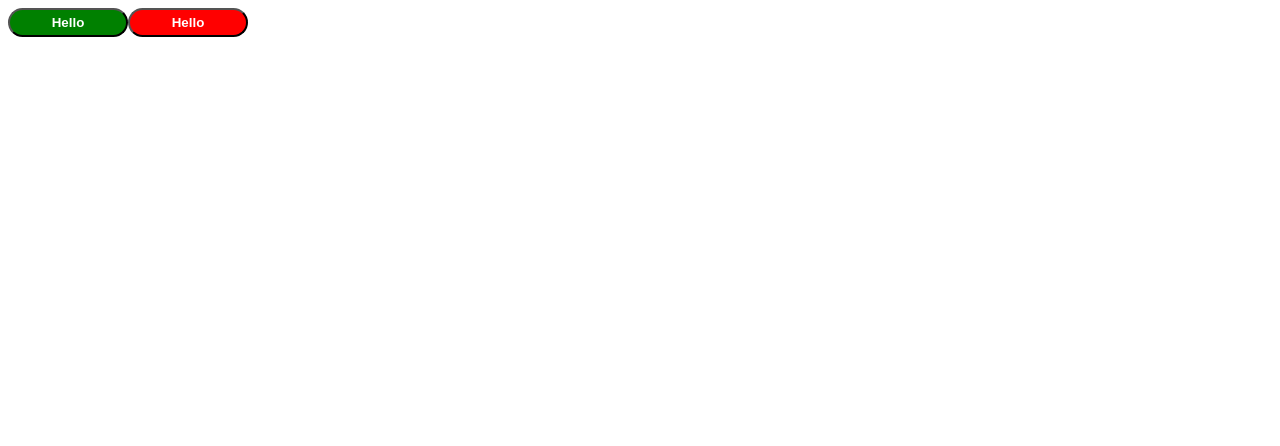
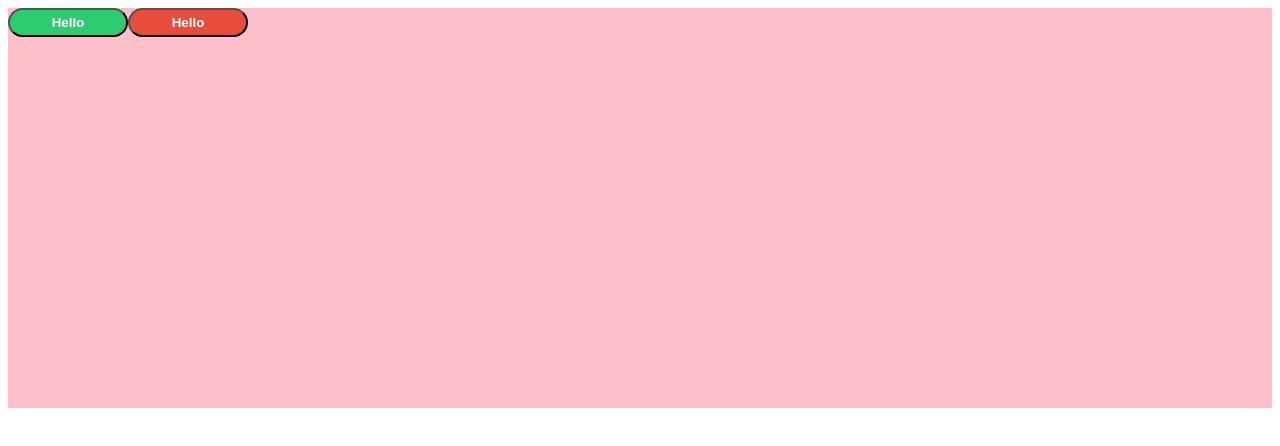
Before and after one commit to dasom0801/styled-awesomeness, a React (Create React App) app: page / in a window 1280 px wide. Shown: the top 446 px of the page. Built offline with nearby package versions, Linux system fonts and the light colour scheme.

Commit message:
#2 Hello World with Styled Components

```diff
--- a/package.json
+++ b/package.json
@@ -5,7 +5,8 @@
   "dependencies": {
     "react": "^16.8.6",
     "react-dom": "^16.8.6",
-    "react-scripts": "3.0.1"
+    "react-scripts": "3.0.1",
+    "styled-components": "^4.2.0"
   },
   "scripts": {
     "start": "react-scripts start",
--- a/src/App.css
+++ /dev/null
@@ -1,22 +0,0 @@
-.button {
-  border-radius: 50px;
-  padding: 5px;
-  min-width: 120px;
-  color: white;
-  font-weight: 600;
-  -webkit-appearance: none;
-  cursor: pointer;
-}
-
-.button:active,
-.button:focus {
-  outline: none;
-}
-
-.button--success {
-  background-color: green;
-}
-
-.button--danger {
-  background-color: red;
-}
--- a/src/App.js
+++ b/src/App.js
@@ -1,15 +1,36 @@
-import React, { Component, Fragment} from 'react';
-import './App.css';
+import React, { Component} from 'react';
+import styled from 'styled-components';
 
 class App extends Component {
   render() {
     return (
-      <Fragment>
-        <button className="button button--success">Hello</button>
-        <button className="button button--danger">Hello</button>
-      </Fragment>
+      <Container>
+        <Button>Hello</Button>
+        <Button danger>Hello</Button>
+      </Container>
     );
   }
 }
 
+const Container = styled.div`
+  height: 50vh;
+  width: 100%;
+  background-color: pink;
+`;
+
+const Button = styled.button`
+  border-radius: 50px;
+  padding: 5px;
+  min-width: 120px;
+  color: white;
+  font-weight: 600;
+  -webkit-appearance: none;
+  cursor: pointer;
+  &:active,
+  &:focus {
+    outline: none;
+  }
+  background-color: ${props => (props.danger ? '#e74c3c': '#2ecc71')};
+`;
+
 export default App;
```
Also changed, not shown: 1 other file (tests, documents, lock files or other folders).
